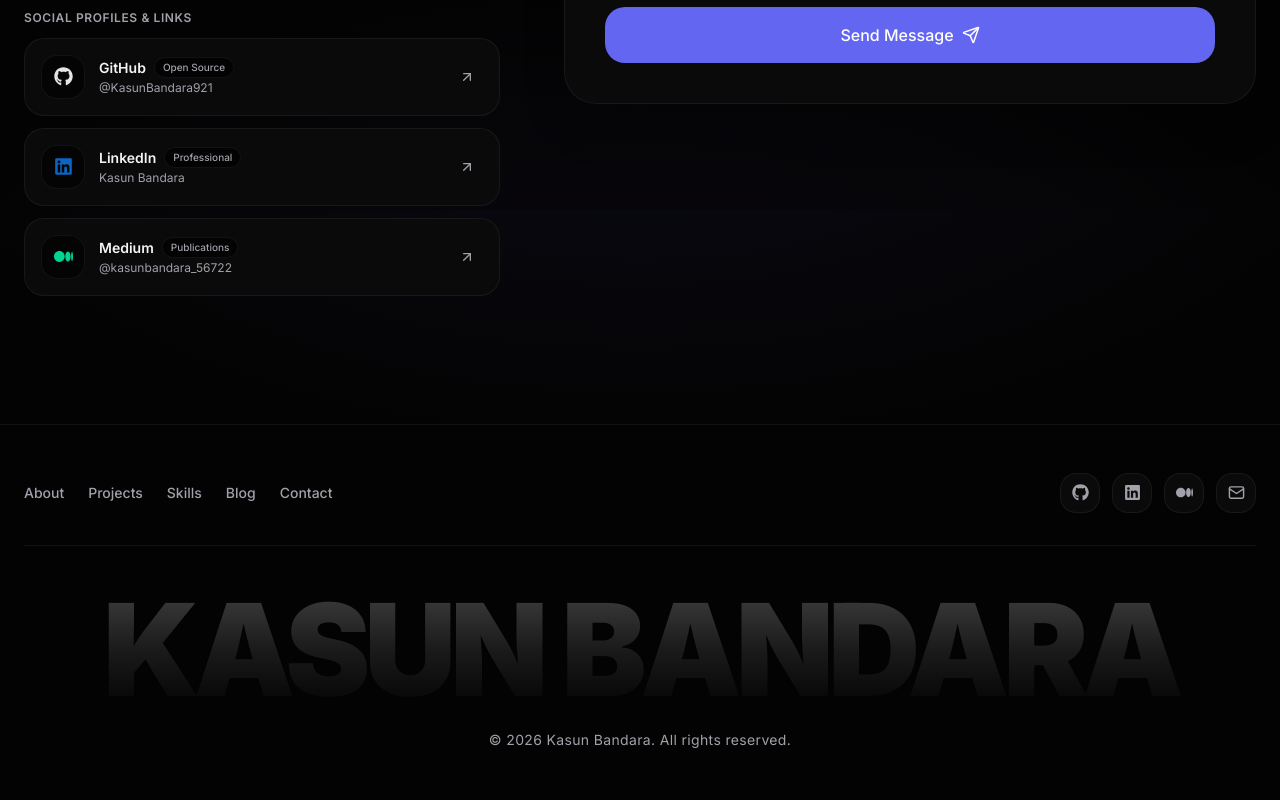
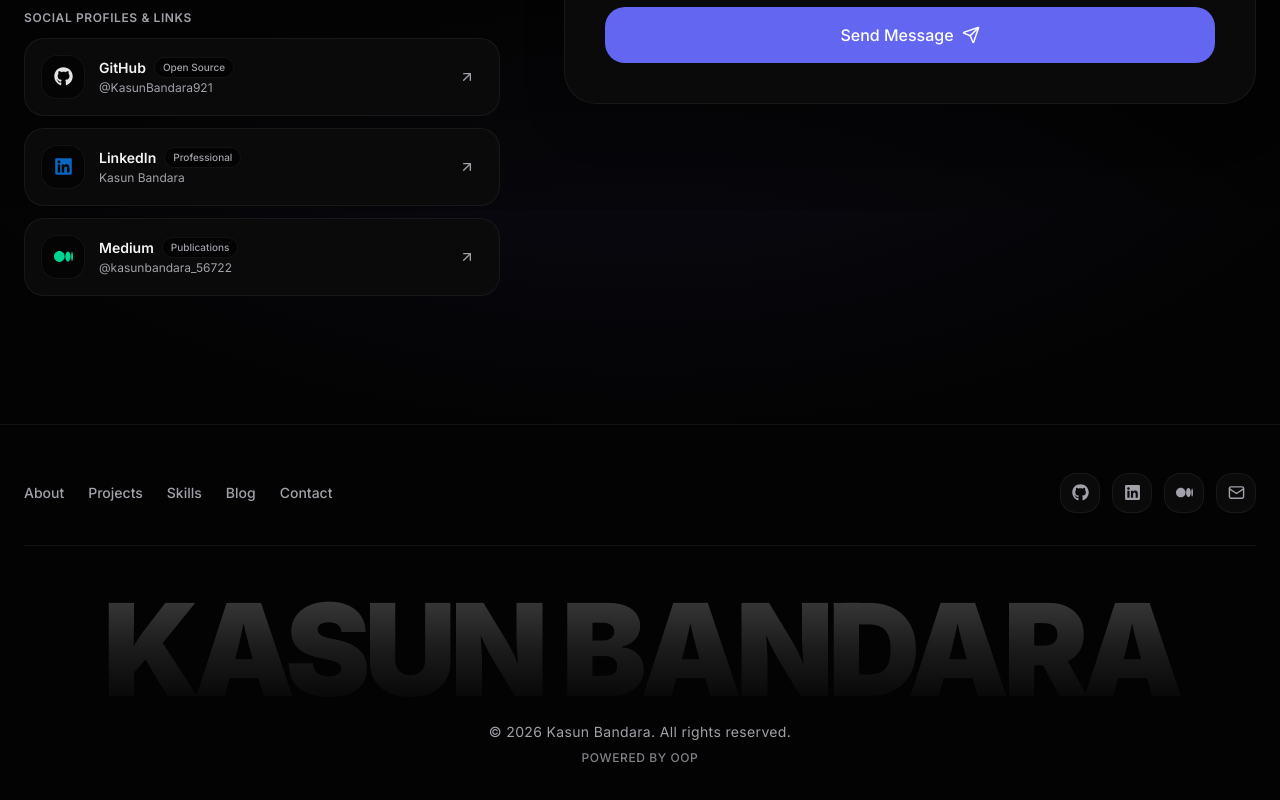
Before and after one commit to KasunBandara921/portfolio, a Next.js app: page / in a window 1280 px wide. Shown: the part 6990-7790 px from the top of the page. Built offline with nearby package versions, Linux system fonts and the light colour scheme.

Commit message:
style: place Powered by OOP below all rights reserved in footer

```diff
--- a/src/components/Footer.tsx
+++ b/src/components/Footer.tsx
@@ -76,13 +76,16 @@ export default function Footer() {
         </div>
 
         {/* Stylized Kasun Bandara Branding & Centered Copyright */}
-        <div className="w-full text-center space-y-4 select-none">
+        <div className="w-full text-center space-y-2 select-none">
           <h2 className="text-5xl sm:text-7xl md:text-8xl lg:text-9xl font-black tracking-tighter leading-none bg-gradient-to-b from-[var(--color-foreground)]/25 via-[var(--color-foreground)]/10 to-transparent bg-clip-text text-transparent uppercase pointer-events-none">
             Kasun Bandara
           </h2>
           <p className="text-xs sm:text-sm text-[var(--color-muted)] tracking-wide">
             © 2026 Kasun Bandara. All rights reserved.
           </p>
+          <p className="text-[11px] sm:text-xs text-[var(--color-muted)]/80 font-medium tracking-wider uppercase">
+            Powered by OOP
+          </p>
         </div>
       </div>
     </footer>
```
